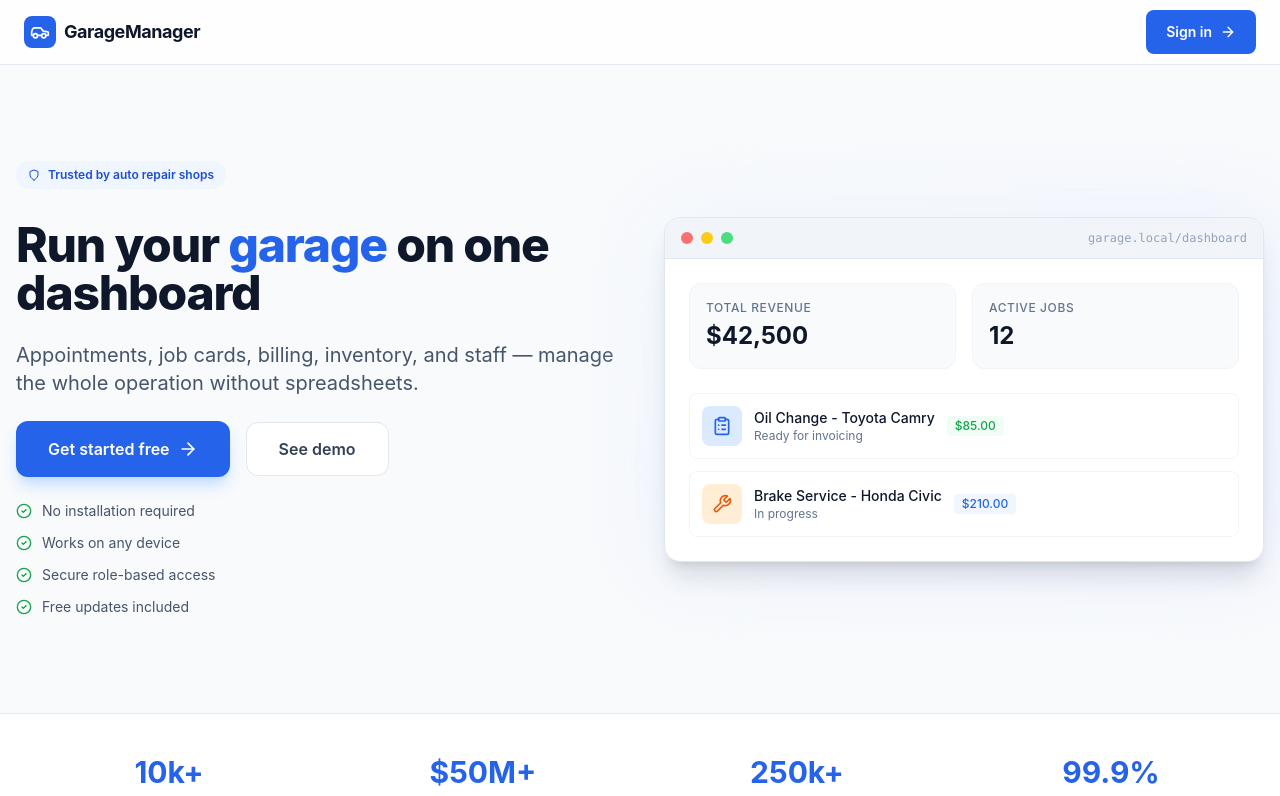
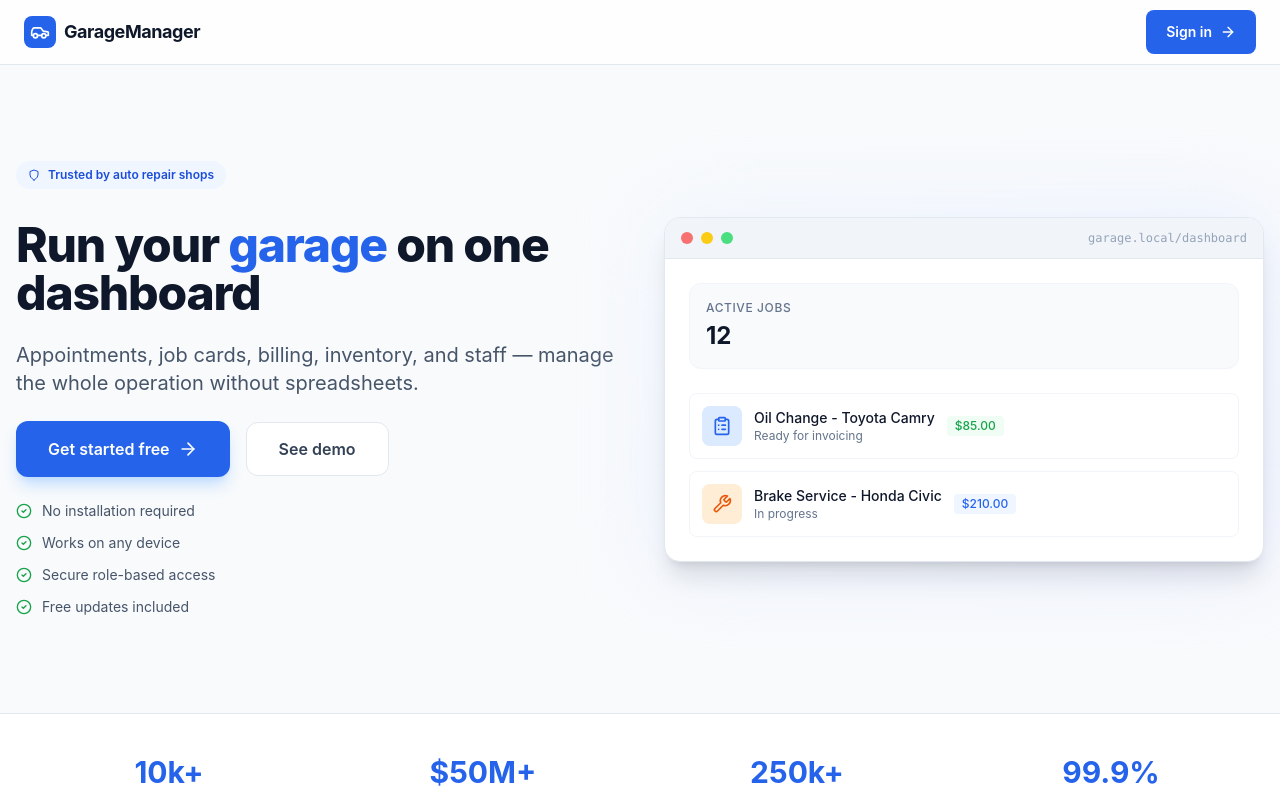
Before and after one commit to emebetalemayehuengr-prog/garage-management, a React (Vite) app: page / in a window 1280 px wide. Shown: the top 796 px of the page. Built offline with nearby package versions, Linux system fonts and the light colour scheme; no server answers.

Commit message:
Remove Total Revenue stat from landing page hero preview

```diff
--- a/src/components/Landing.jsx
+++ b/src/components/Landing.jsx
@@ -127,15 +127,9 @@ const Landing = ({ onSignIn }) => {
                   <span className="text-xs font-mono text-slate-400">garage.local/dashboard</span>
                 </div>
                 <div className="p-6">
-                  <div className="grid grid-cols-2 gap-4 mb-6">
-                    <div className="bg-slate-50 p-4 rounded-xl border border-slate-100">
-                      <div className="text-xs font-medium text-slate-500 uppercase tracking-wider mb-1">Total Revenue</div>
-                      <div className="text-2xl font-bold text-slate-900">$42,500</div>
-                    </div>
-                    <div className="bg-slate-50 p-4 rounded-xl border border-slate-100">
-                      <div className="text-xs font-medium text-slate-500 uppercase tracking-wider mb-1">Active Jobs</div>
-                      <div className="text-2xl font-bold text-slate-900">12</div>
-                    </div>
+                  <div className="bg-slate-50 p-4 rounded-xl border border-slate-100 mb-6">
+                    <div className="text-xs font-medium text-slate-500 uppercase tracking-wider mb-1">Active Jobs</div>
+                    <div className="text-2xl font-bold text-slate-900">12</div>
                   </div>
                   <div className="space-y-3">
                     <div className="flex items-center justify-between p-3 bg-white border border-slate-100 rounded-lg">
```
